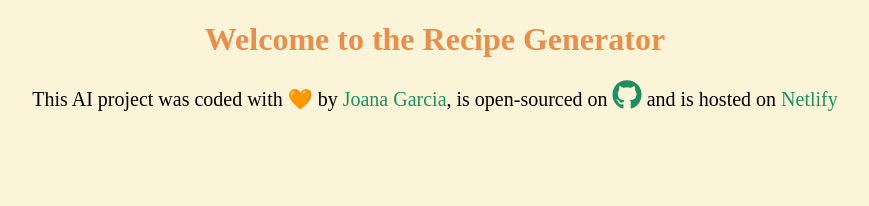
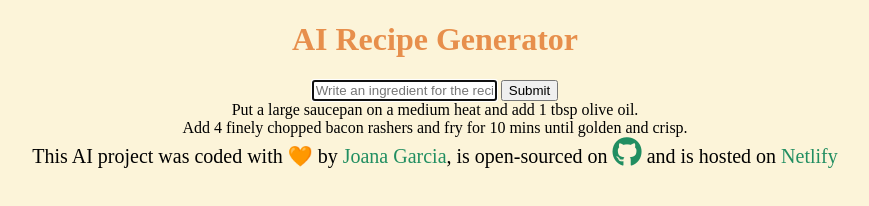
Before and after one commit to Joanafgg/recipe-generator, a plain HTML site: page index.html in a window 1280 px wide. Shown: the whole page, without its empty margins (205-1074 px from the left). Drawn offline with Linux system fonts and the light colour scheme.

Commit message:
Added the basic html structure

```diff
--- a/index.html
+++ b/index.html
@@ -13,13 +13,41 @@
     <title>AI Recipe Generator</title>
   </head>
   <body>
-    <h1>Welcome to the Recipe Generator</h1>
+    <header>
+      <h1>AI Recipe Generator</h1>
+    </header>
+
+    <main>
+      <form>
+        <input
+          type="text"
+          placeholder="Write an ingredient for the recipe"
+          autofocus
+          required
+          autocomplete="off"
+        />
+        <input type="submit" />
+      </form>
+      <div>
+Put a large saucepan on a medium heat and add 1 tbsp olive oil.
+<br />
+Add 4 finely chopped bacon rashers and fry for 10 mins until golden and crisp.
+
+      </div>
+    </main>
     <footer>
       This AI project was coded with 🧡 by
-      <a href="https://github.com/Joanafgg" target="_blank">Joana Garcia</a>,
-      is open-sourced on
+      <a href="https://github.com/Joanafgg" target="_blank">Joana Garcia</a>, is
+      open-sourced on
       <a href="https://github.com/Joanafgg/recipe-generator" target="_blank"
-        ><i class="fa-brands fa-github github-icon"></i></a> and is hosted on <a href="https://joanafgg-ai-recipe-generator.netlify.app/" target="_blank">Netlify</a>
+        ><i class="fa-brands fa-github github-icon"></i
+      ></a>
+      and is hosted on
+      <a
+        href="https://joanafgg-ai-recipe-generator.netlify.app/"
+        target="_blank"
+        >Netlify</a
+      >
     </footer>
     <script src="src/index.js"></script>
   </body>
```
